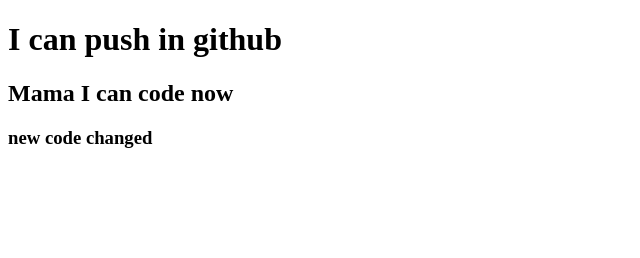
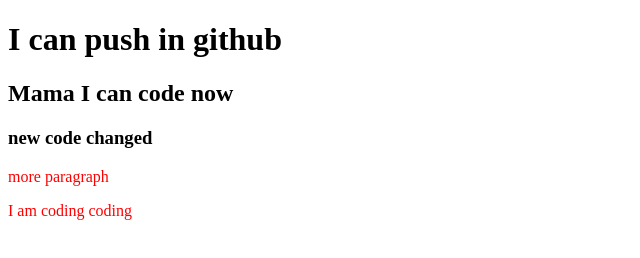
Before and after one commit to sumaiyajannat55/my-second-repo, a plain HTML site: page index.html in a window 1280 px wide. Shown: the whole page, without its empty margins (0-640 px from the left). Drawn offline with Linux system fonts and the light colour scheme.

Commit message:
styles added

```diff
--- a/index.html
+++ b/index.html
@@ -5,10 +5,13 @@
     <meta http-equiv="X-UA-Compatible" content="IE=edge">
     <meta name="viewport" content="width=device-width, initial-scale=1.0">
     <title>My second github</title>
+    <link rel="stylesheet" href="style.css">
 </head>
 <body>
     <h1>I can push in github</h1>
     <h2>Mama I can code now</h2>
     <h3>new code changed</h3>
+    <p> more paragraph</p>
+    <p>I am coding coding</p>
 </body>
 </html>
--- /dev/null
+++ b/style.css
@@ -0,0 +1,3 @@
+P{
+    color:red;
+}
```
